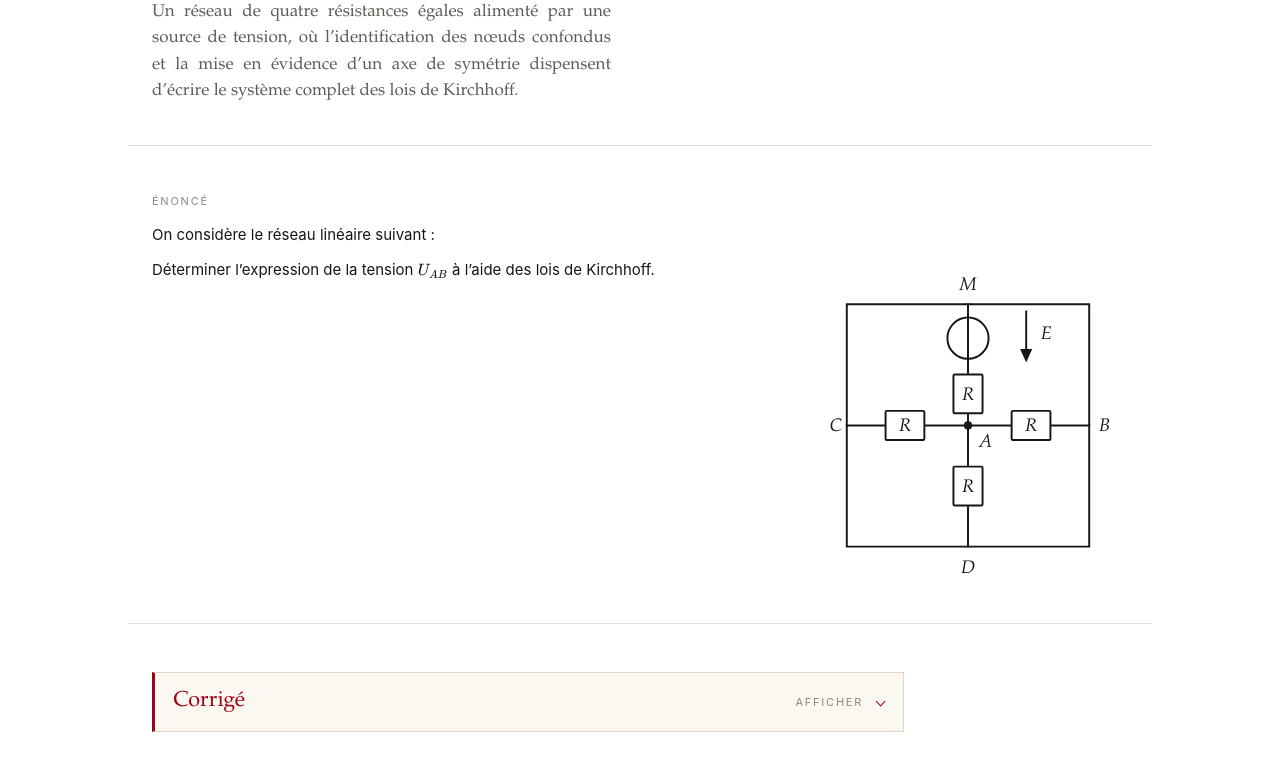
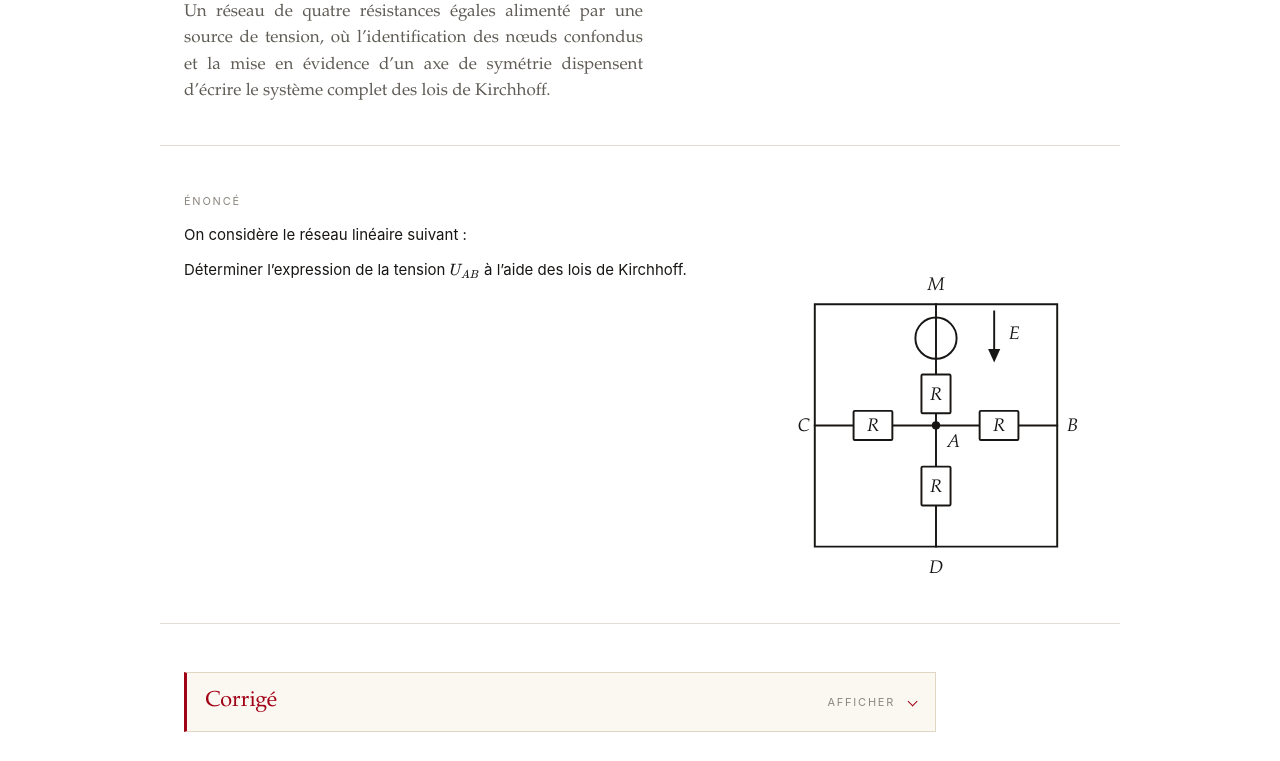
Before and after one commit to kholaweb/kholaweb.github.io, a website: page exercices/electricite/e1/e1_2.html in a window 1280 px wide. Shown: the part 215-976 px from the top of the page. Drawn offline with nearby package versions, Linux system fonts and the light colour scheme.

Commit message:
Régler la taille des schémas sur la hauteur des capitales du texte
Le schéma de E1.4 paraissait encore trop grand sur un écran de seize pouces.
La mesure a montré que l'encombrement n'était pas seul en cause : ses lettres
faisaient 16,8 pixels de haut contre 11 pour les capitales du texte, une fois
et demie. Les autres schémas tournent autour de la parité, 1,18 sur E1.2 et
0,82 sur E1.3. E1.4 était l'exception, pour la raison qui rendait déjà son
trait plus épais — cet export CorelDRAW est fait à une autre échelle.

Le critère retenu est vérifiable et ne dépend pas du goût : dimensionner chaque
schéma pour que ses capitales aient la hauteur de celles du texte. E1.4 passe
de 24 à 16 rem, soit 256 sur 213 pixels, capitale à 11,1 — 1,01 fois le texte.
Son énoncé descend à 455 pixels, contre 833 avant la mise en marge.

La mise en marge ne se règle plus que par une valeur par page, --figure. Le
cadre, le retrait de droite et la sortie dans la marge s'en déduisent, de sorte
que la taille du schéma peut changer sans que rien d'autre bouge : le texte
garde sa largeur au pixel près, le corrigé sa géométrie, l'ensemble reste
centré — décentrage nul, mesuré à 1280 comme à 1920 pixels — et l'écart entre
le texte et la figure reste de 107 pixels sur les trois pages. La première
version ne tenait pas cette dernière propriété : réduire la figure y aurait
creusé un vide entre elle et le texte. L'exception posée à la main sur E1.2
disparaît, absorbée par la règle.

E1.1 ne reçoit que la feuille de style, la variable y étant sans emploi : elle
ne porte aucun schéma.

Contrôles aux sept largeurs sur les cinq pages, corrigé ouvert : rien à
signaler. En dessous du seuil de 1150 pixels, tout est inchangé.

Co-Authored-By: Claude Opus 5 <noreply@anthropic.com>

```diff
--- a/exercices/electricite/e1/e1_2.html
+++ b/exercices/electricite/e1/e1_2.html
@@ -243,23 +243,27 @@ a{color:inherit}
    classe sur le corps : sans figure, la marge resterait vide et les filets
    courraient dans le blanc. */
 @media (min-width:1150px){
-  .avec-marge .colonne{max-width:64rem}
+  /* Un seul réglage par page : --figure, la largeur du schéma. Le cadre, le
+     padding de droite et la sortie dans la marge s'en déduisent, de sorte que
+     le texte garde sa largeur au pixel près, que l'ensemble reste centré, et
+     que l'écart entre le texte et la figure ne bouge pas.
+     La largeur se choisit pour que les capitales du dessin aient la hauteur de
+     celles du texte : au-delà, le schéma écrase la page — mesuré sur E1.4, dont
+     l'export CorelDRAW est à une autre échelle que les autres. */
+  .avec-marge{--figure:20rem}
+  .avec-marge .colonne{max-width:calc(40rem + var(--figure))}
   /* .ariane, .entete et .partie redéfinissent le raccourci padding : il faut
      leur répéter celui de droite, sans quoi elles l'écrasent */
   .avec-marge .ariane,
   .avec-marge .entete,
   .avec-marge .partie,
   .avec-marge .kholor .colonne,
-  .avec-marge .pied .colonne{padding-right:15.5rem}
+  .avec-marge .pied .colonne{padding-right:calc(var(--figure) - 8.5rem)}
   /* la section doit contenir son flottant, sans quoi la figure déborde sur la
      partie suivante et le filet de séparation la coupe en deux */
   .avec-marge .partie{display:flow-root}
-  .schema.en-marge{float:right;width:24rem;padding-left:0;
-    margin:.2rem -14rem 1.2rem 2.5rem}
-  /* ce schéma-ci est presque carré : à 24 rem de large il ferait 24 rem de
-     haut. On choisit la largeur pour que la figure reste sous 20 rem de
-     hauteur, seuil au-delà duquel elle domine l'énoncé. */
-  .schema.en-marge{width:20rem}
+  .schema.en-marge{float:right;width:var(--figure);padding-left:0;
+    margin:.2rem calc(10rem - var(--figure)) 1.2rem 2.5rem}
   .schema.en-marge svg{max-width:100%}
   .avec-marge .suite{clear:both}
 }
```
Also changed, not shown: exercices/electricite/e1/e1_1.html (+12 -4 lines), exercices/electricite/e1/e1_3.html (+12 -4 lines), exercices/electricite/e1/e1_4.html (+12 -4 lines).
